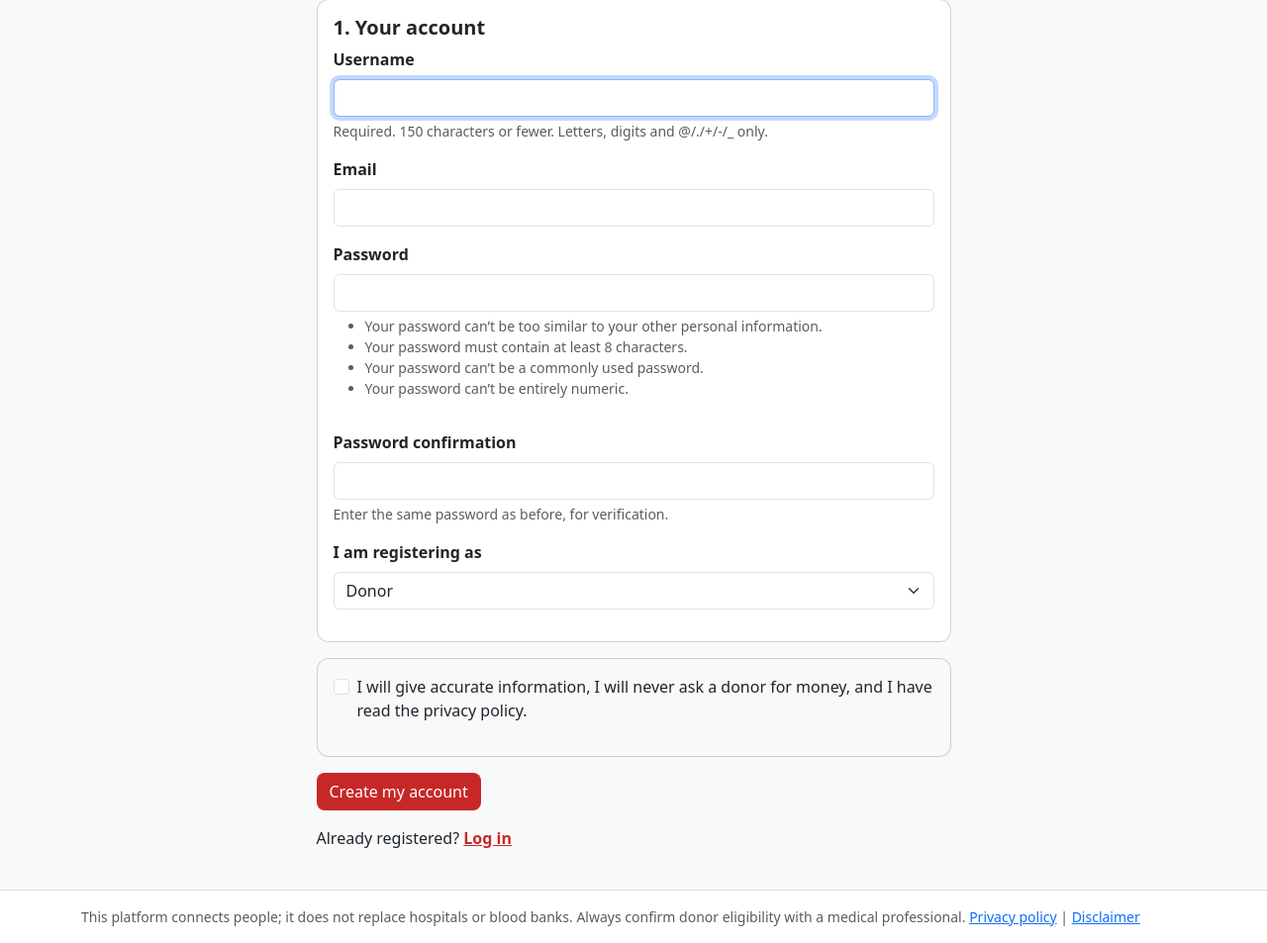
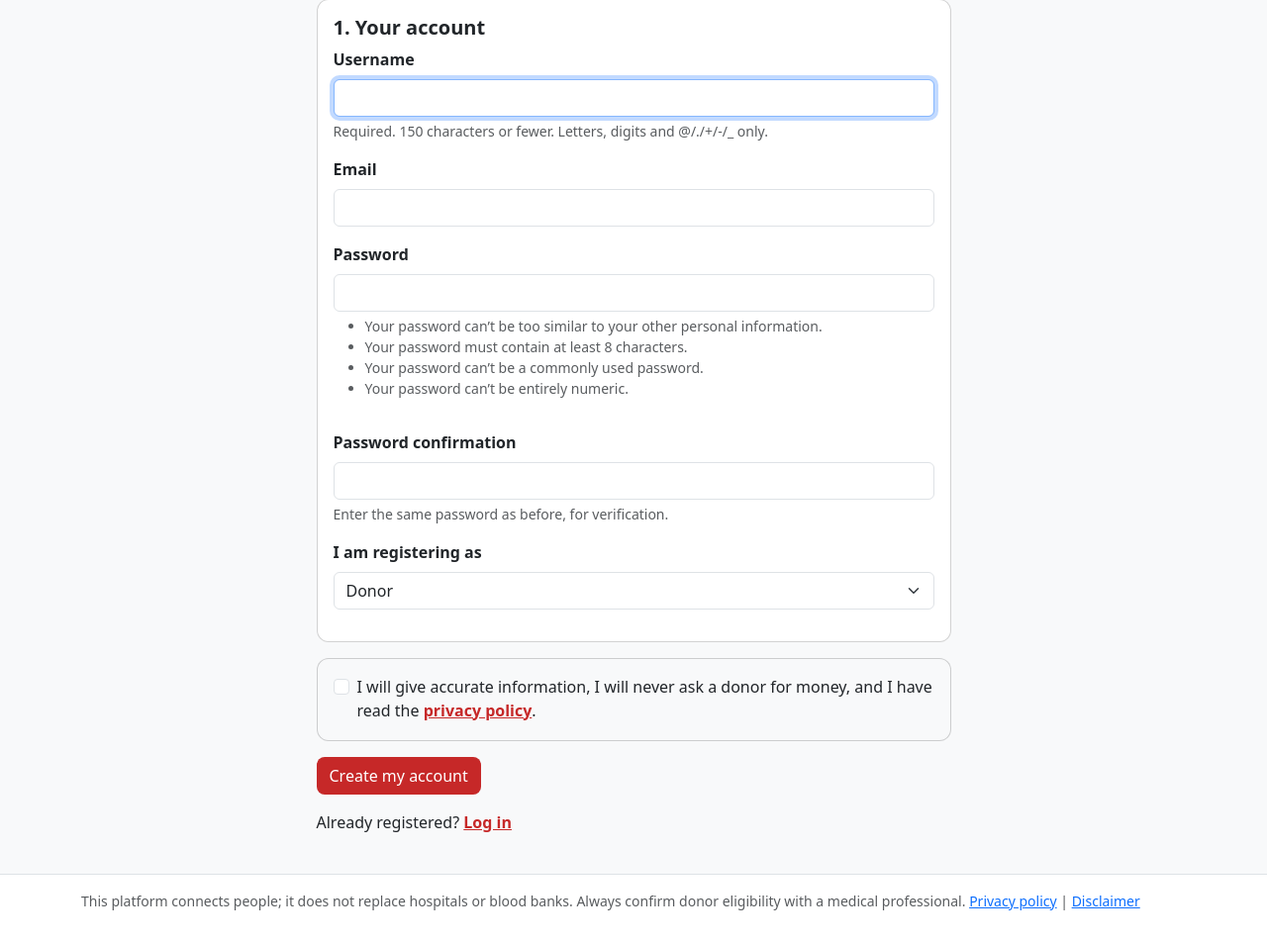
Before and after one commit to sasi-ws/blood-organ-donor-finder, a Django app: page /accounts/register/ in a window 1280 px wide. Shown: the part 246-1199 px from the top of the page at 99% size. After the commit the page ends 1166 px from the top, so only its background shows below. Run offline with Django 5.2, Linux system fonts and the light colour scheme; tables that the repository leaves empty hold one stand-in row (values such as "Sample post").

Commit message:
Link privacy policy in register consent text (FR-PAG-01)

```diff
--- a/accounts/templates/accounts/register.html
+++ b/accounts/templates/accounts/register.html
@@ -33,8 +33,19 @@
         {% include "accounts/_field.html" with field=form.district %}
       </div>
 
-      <div class="card card-body mb-3 bg-light">
-        {% include "accounts/_field.html" with field=form.agree %}
+            <div class="card card-body mb-3 bg-light">
+        <div class="form-check">
+          {{ form.agree }}
+          <label class="form-check-label" for="{{ form.agree.id_for_label }}">
+            I will give accurate information, I will never ask a donor for money,
+            and I have read the
+            <a href="{% url 'trust:privacy' %}" target="_blank" rel="noopener"
+               class="text-brand fw-semibold">privacy policy</a>.
+          </label>
+        </div>
+        {% for error in form.agree.errors %}
+          <div class="text-danger small">{{ error }}</div>
+        {% endfor %}
       </div>
 
       <button type="submit" class="btn btn-brand">Create my account</button>
```
